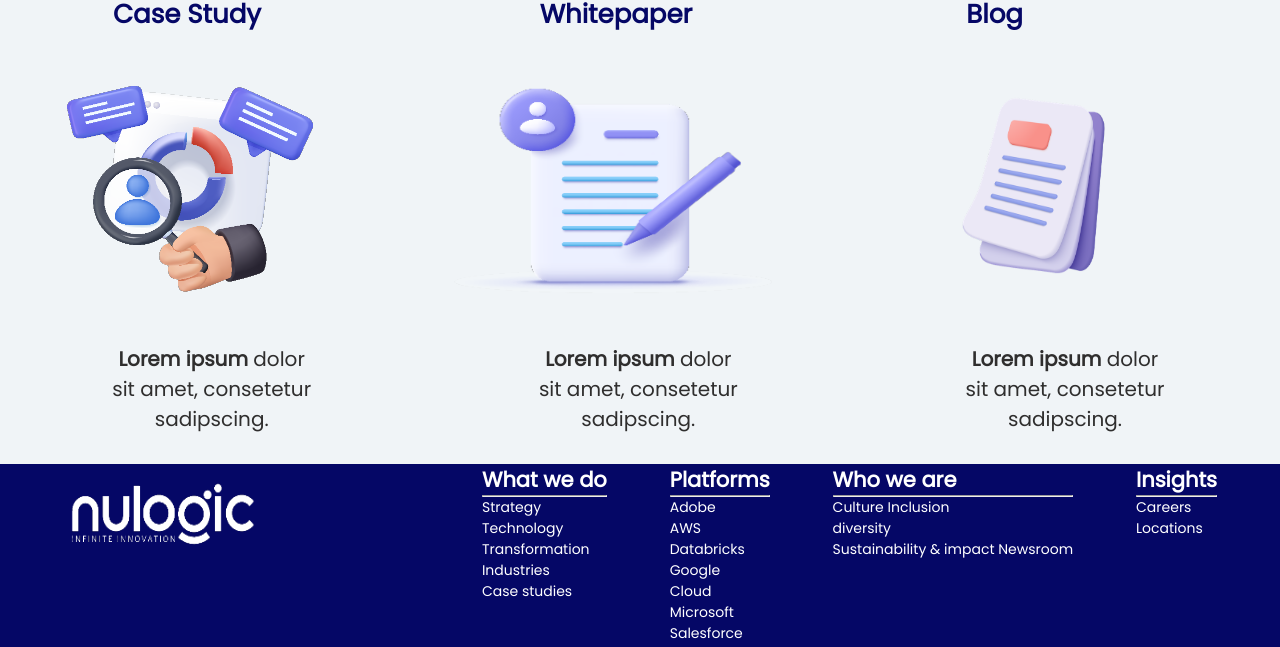
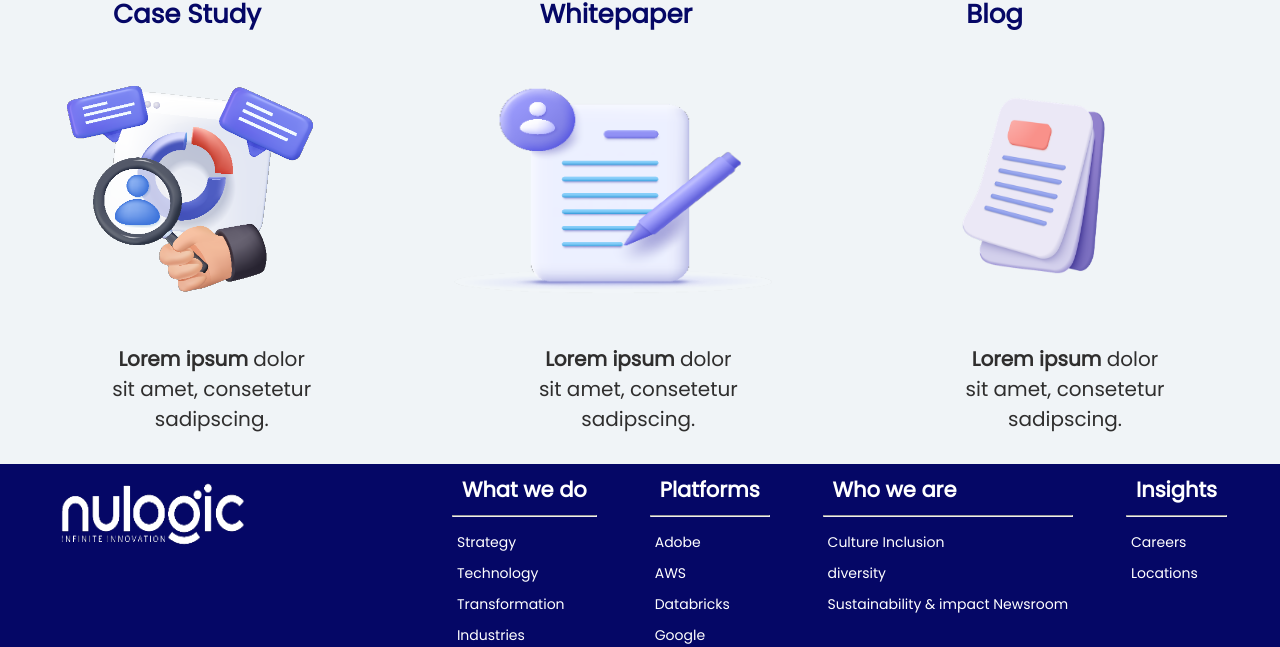
Before and after one commit to kedarnath-nu/wp-html-asraf, a plain HTML site: page index.html in a window 1280 px wide. Shown: the part 2869-3516 px from the top of the page. Drawn offline with Linux system fonts and the light colour scheme.

Commit message:
style changes updated

```diff
--- a/style.css
+++ b/style.css
@@ -285,6 +285,7 @@ opacity: 1;
 }
 .footer-container ul li {
     font-size: 14px;
+    padding: 5px;
 }
 .footer-container-img {
     width: 200px;
@@ -292,6 +293,7 @@ opacity: 1;
 }
 .footer-container h5 {
     font-size: 21px;
+    padding: 10px;
     color:#FFFFFF;
 }
 
@@ -299,6 +301,7 @@ opacity: 1;
         margin-top: 200px;
         display: inline-block;
         margin-right: 1em;
+        padding-top: 90px;
       }
 .banner-content  {
         display: flex;
```
